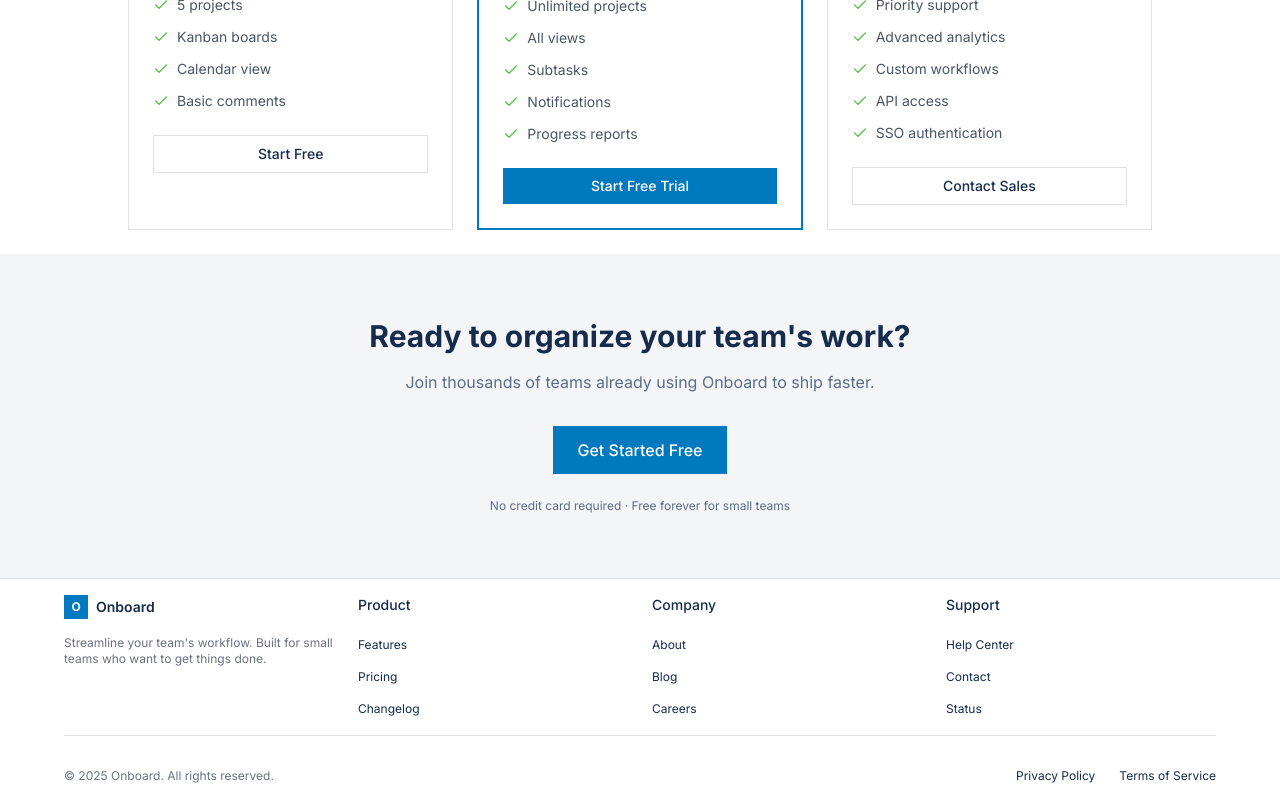
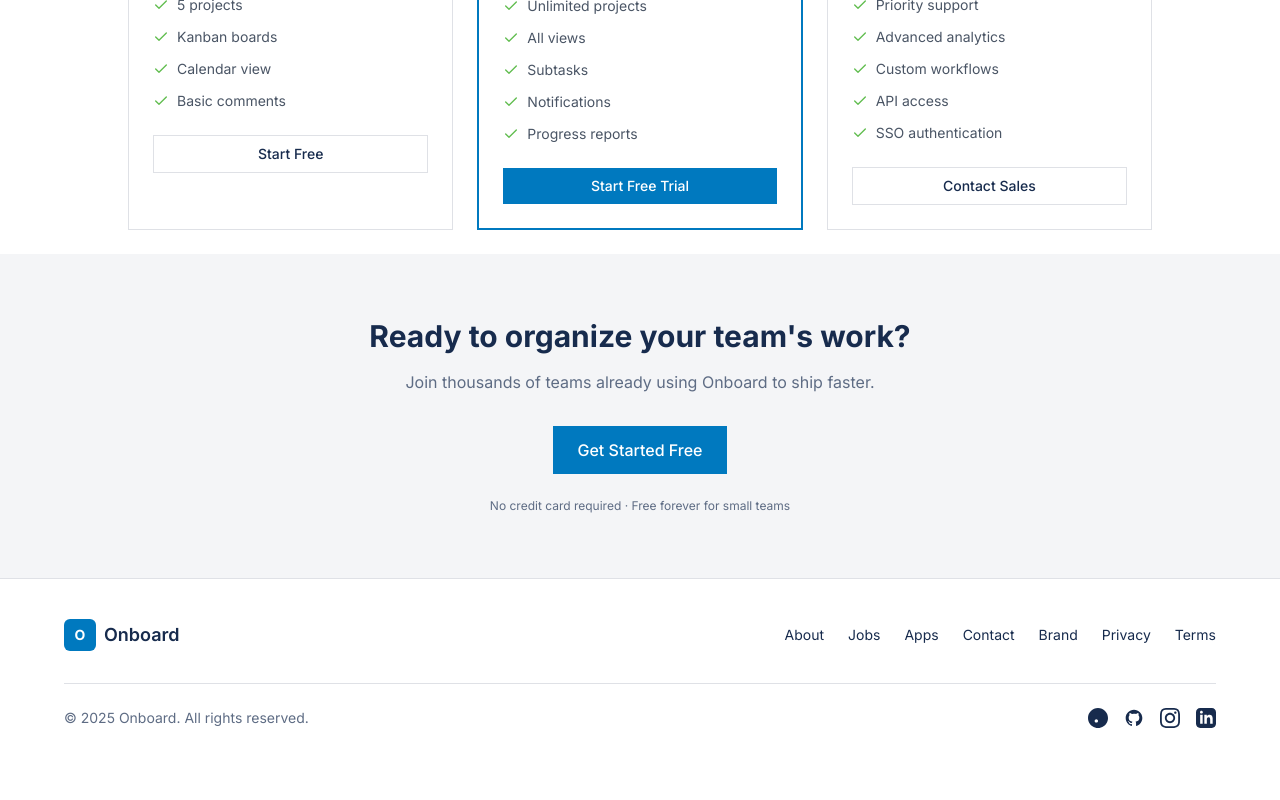
Before and after one commit to samuel-sarmah/onboad, a Next.js app: page / in a window 1280 px wide. Shown: the part 2326-3126 px from the top of the page. After the commit the page ends 3094 px from the top, so only its background shows below. Built offline with nearby package versions, Linux system fonts and the light colour scheme.

Commit message:
Redesign Footer with new layout and social links

```diff
--- a/src/components/landing/Footer.tsx
+++ b/src/components/landing/Footer.tsx
@@ -2,56 +2,44 @@ import Link from "next/link";
 
 export function Footer() {
   return (
-    <footer className="py-4 px-6 border-t border-border">
+    <footer className="py-10 px-4 bg-white border-t border-[#dfe1e6]">
       <div className="max-w-6xl mx-auto">
-        <div className="grid grid-cols-2 md:grid-cols-4 gap-6 mb-4">
-          <div>
-            <div className="flex items-center gap-2 mb-4">
-              <div className="w-6 h-6 bg-primary flex items-center justify-center">
-                <span className="text-white font-bold text-xs">O</span>
-              </div>
-              <span className="font-semibold text-sm">Onboard</span>
+        <div className="flex flex-col md:flex-row items-center justify-between gap-6 mb-8">
+          <Link href="/" className="flex items-center gap-2">
+            <div className="w-8 h-8 bg-[#0079bf] rounded-md flex items-center justify-center">
+              <span className="text-white font-bold text-sm">O</span>
             </div>
-            <p className="text-xs text-gray-500">
-              Streamline your team's workflow. Built for small teams who want to get things done.
-            </p>
-          </div>
+            <span className="font-semibold text-lg text-[#172b4d]">Onboard</span>
+          </Link>
 
-          <div>
-            <h4 className="font-medium text-sm mb-4">Product</h4>
-            <ul className="space-y-2">
-              <li><Link href="#features" className="text-xs text-gray-500 hover:text-primary">Features</Link></li>
-              <li><Link href="#pricing" className="text-xs text-gray-500 hover:text-primary">Pricing</Link></li>
-              <li><Link href="#" className="text-xs text-gray-500 hover:text-primary">Changelog</Link></li>
-            </ul>
-          </div>
-
-          <div>
-            <h4 className="font-medium text-sm mb-4">Company</h4>
-            <ul className="space-y-2">
-              <li><Link href="#" className="text-xs text-gray-500 hover:text-primary">About</Link></li>
-              <li><Link href="#" className="text-xs text-gray-500 hover:text-primary">Blog</Link></li>
-              <li><Link href="#" className="text-xs text-gray-500 hover:text-primary">Careers</Link></li>
-            </ul>
-          </div>
-
-          <div>
-            <h4 className="font-medium text-sm mb-4">Support</h4>
-            <ul className="space-y-2">
-              <li><Link href="#" className="text-xs text-gray-500 hover:text-primary">Help Center</Link></li>
-              <li><Link href="#" className="text-xs text-gray-500 hover:text-primary">Contact</Link></li>
-              <li><Link href="#" className="text-xs text-gray-500 hover:text-primary">Status</Link></li>
-            </ul>
+          <div className="flex flex-wrap items-center justify-center gap-x-6 gap-y-2">
+            <Link href="#" className="text-sm text-[#5e6c84] hover:text-[#0079bf]">About</Link>
+            <Link href="#" className="text-sm text-[#5e6c84] hover:text-[#0079bf]">Jobs</Link>
+            <Link href="#" className="text-sm text-[#5e6c84] hover:text-[#0079bf]">Apps</Link>
+            <Link href="#" className="text-sm text-[#5e6c84] hover:text-[#0079bf]">Contact</Link>
+            <Link href="#" className="text-sm text-[#5e6c84] hover:text-[#0079bf]">Brand</Link>
+            <Link href="#" className="text-sm text-[#5e6c84] hover:text-[#0079bf]">Privacy</Link>
+            <Link href="#" className="text-sm text-[#5e6c84] hover:text-[#0079bf]">Terms</Link>
           </div>
         </div>
 
-        <div className="pt-8 border-t border-border flex flex-col md:flex-row items-center justify-between gap-4">
-          <p className="text-xs text-gray-500">
+        <div className="pt-6 border-t border-[#dfe1e6] flex flex-col md:flex-row items-center justify-between gap-4">
+          <p className="text-sm text-[#5e6c84]">
             © 2025 Onboard. All rights reserved.
           </p>
-          <div className="flex items-center gap-6">
-            <Link href="#" className="text-xs text-gray-500 hover:text-primary">Privacy Policy</Link>
-            <Link href="#" className="text-xs text-gray-500 hover:text-primary">Terms of Service</Link>
+          <div className="flex items-center gap-4">
+            <Link href="#" className="text-[#5e6c84] hover:text-[#0079bf]">
+              <svg className="w-5 h-5" fill="currentColor" viewBox="0 0 24 24"><path d="M12 0C5.373 0 0 5.373 0 12s5.373 12 12 12 12-5.373 12-12S18.627 0 12 0zm-2 17.5c-1.1 0-2-.9-2-2s.9-2 2-2 2 .9 2 2-.9 2-2 2zm6-9.5c-1.1 0-2 .9-2 2s.9 2 2 2 2-.9 2-2-.9-2-2-2z"/></svg>
+            </Link>
+            <Link href="#" className="text-[#5e6c84] hover:text-[#0079bf]">
+              <svg className="w-5 h-5" fill="currentColor" viewBox="0 0 24 24"><path d="M12 2C6.477 2 2 6.477 2 12c0 4.42 2.865 8.17 6.839 9.49.5.092.682-.217.682-.482 0-.237-.008-.866-.013-1.7-2.782.604-3.369-1.34-3.369-1.34-.454-1.156-1.11-1.464-1.11-1.464-.908-.62.069-.608.069-.608 1.003.07 1.531 1.03 1.531 1.03.892 1.529 2.341 1.087 2.91.831.092-.646.35-1.086.636-1.336-2.22-.253-4.555-1.11-4.555-4.943 0-1.091.39-1.984 1.029-2.683-.103-.253-.446-1.27.098-2.647 0 0 .84-.269 2.75 1.025A9.564 9.564 0 0112 6.844c.85.004 1.705.115 2.504.337 1.909-1.294 2.747-1.025 2.747-1.025.546 1.377.203 2.394.1 2.647.64.699 1.028 1.592 1.028 2.683 0 3.842-2.339 4.687-4.566 4.935.359.309.678.919.678 1.852 0 1.336-.012 2.415-.012 2.743 0 .267.18.578.688.48C19.138 20.167 22 16.418 22 12c0-5.523-4.477-10-10-10z"/></svg>
+            </Link>
+            <Link href="#" className="text-[#5e6c84] hover:text-[#0079bf]">
+              <svg className="w-5 h-5" fill="currentColor" viewBox="0 0 24 24"><path d="M12 2.163c3.204 0 3.584.012 4.85.07 3.252.148 4.771 1.691 4.919 4.919.058 1.265.069 1.645.069 4.849 0 3.205-.012 3.584-.069 4.849-.149 3.225-1.664 4.771-4.919 4.919-1.266.058-1.644.07-4.85.07-3.204 0-3.584-.012-4.849-.07-3.26-.149-4.771-1.699-4.919-4.92-.058-1.265-.07-1.644-.07-4.849 0-3.204.013-3.583.07-4.849.149-3.227 1.664-4.771 4.919-4.919 1.266-.057 1.645-.069 4.849-.069zm0-2.163c-3.259 0-3.667.014-4.947.072-4.358.2-6.78 2.618-6.98 6.98-.059 1.281-.073 1.689-.073 4.948 0 3.259.014 3.668.072 4.948.2 4.358 2.618 6.78 6.98 6.98 1.281.058 1.689.072 4.948.072 3.259 0 3.668-.014 4.948-.072 4.354-.2 6.782-2.618 6.979-6.98.059-1.28.073-1.689.073-4.948 0-3.259-.014-3.667-.072-4.947-.196-4.354-2.617-6.78-6.979-6.98-1.281-.059-1.69-.073-4.949-.073zm0 5.838c-3.403 0-6.162 2.759-6.162 6.162s2.759 6.163 6.162 6.163 6.162-2.759 6.162-6.163c0-3.403-2.759-6.162-6.162-6.162zm0 10.162c-2.209 0-4-1.79-4-4 0-2.209 1.791-4 4-4s4 1.791 4 4c0 2.21-1.791 4-4 4zm6.406-11.845c-.796 0-1.441.645-1.441 1.44s.645 1.44 1.441 1.44c.795 0 1.439-.645 1.439-1.44s-.644-1.44-1.439-1.44z"/></svg>
+            </Link>
+            <Link href="#" className="text-[#5e6c84] hover:text-[#0079bf]">
+              <svg className="w-5 h-5" fill="currentColor" viewBox="0 0 24 24"><path d="M19 0h-14c-2.761 0-5 2.239-5 5v14c0 2.761 2.239 5 5 5h14c2.762 0 5-2.239 5-5v-14c0-2.761-2.238-5-5-5zm-11 19h-3v-11h3v11zm-1.5-12.268c-.966 0-1.75-.79-1.75-1.764s.784-1.764 1.75-1.764 1.75.79 1.75 1.764-.783 1.764-1.75 1.764zm13.5 12.268h-3v-5.604c0-3.368-4-3.113-4 0v5.604h-3v-11h3v1.765c1.396-2.586 7-2.777 7 2.476v6.759z"/></svg>
+            </Link>
           </div>
         </div>
       </div>
```
